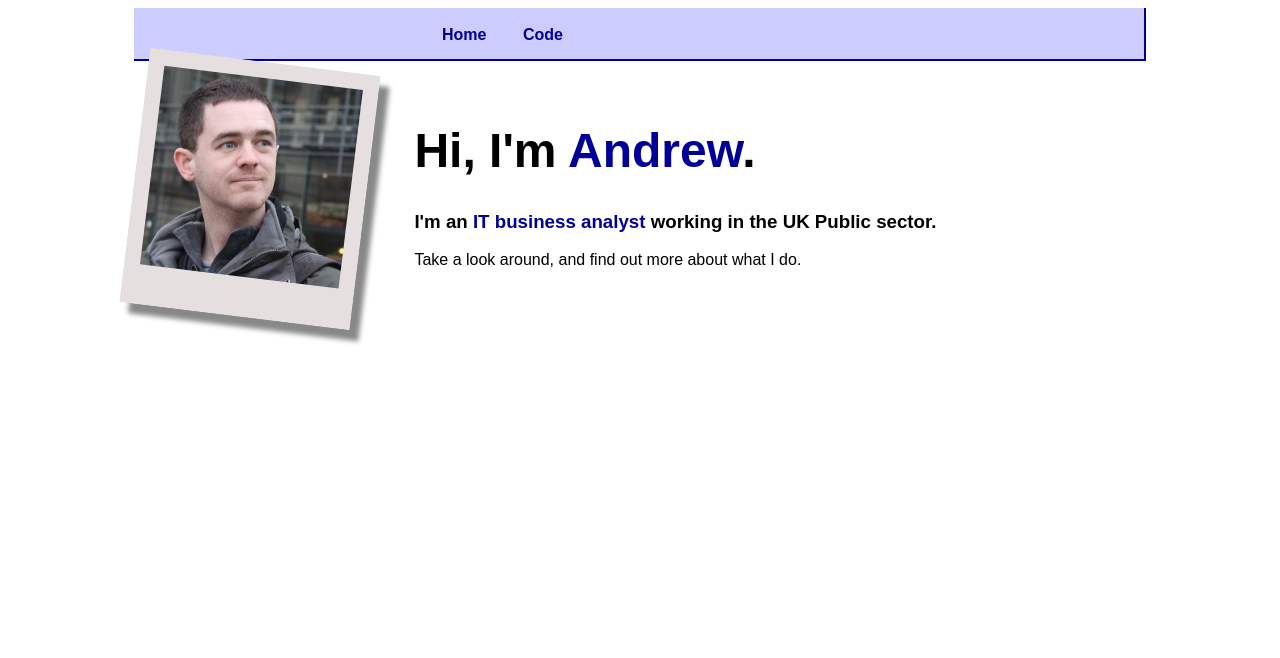
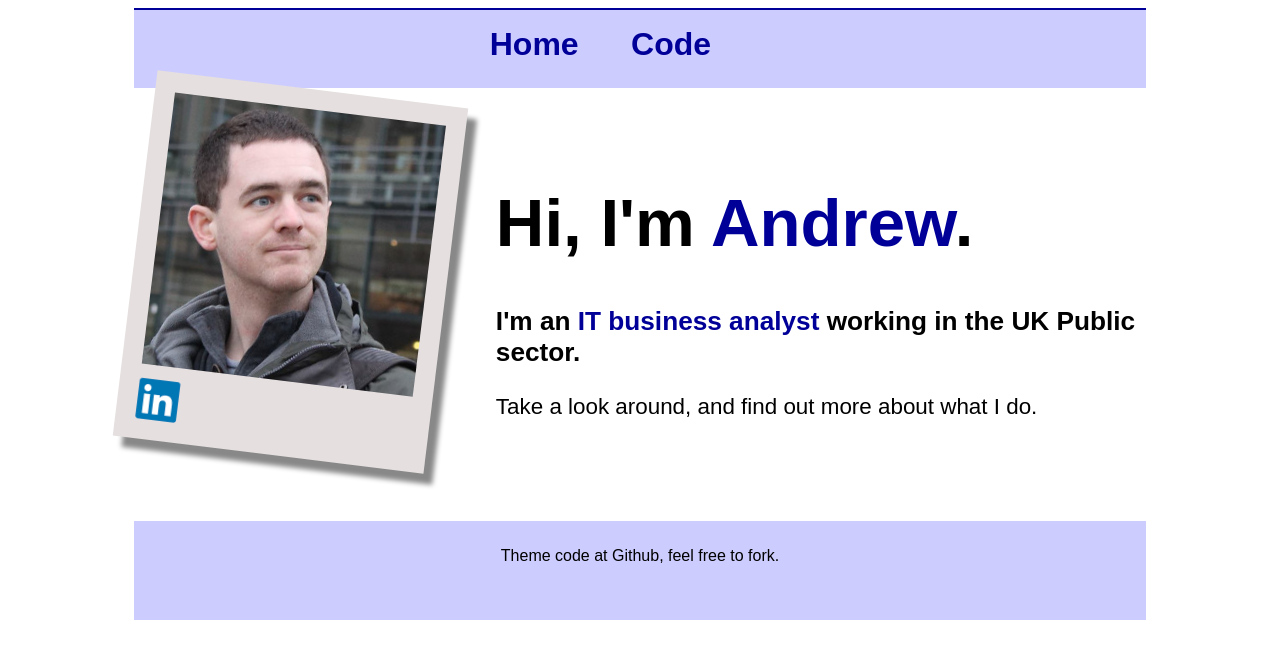
Before and after one commit to fst0pped/fst0pped.github.io_deprecated, a plain HTML site: page _site/index.html in a window 1280 px wide. Drawn offline with Linux system fonts and the light colour scheme.

Commit message:
Proportions by percantage to fill the page. Footer added.

```diff
--- a/_site/assets/css/style.css
+++ b/_site/assets/css/style.css
@@ -9,49 +9,59 @@ html {
 }
 
 #profile {
-  width: 200px;
   -ms-transform: rotate(7deg); /* IE 9 */
   -webkit-transform: rotate(7deg); /* Chrome, Safari, Opera */
   transform: rotate(7deg);
-  padding: 1em 1em 2.5em 1em;
+  width: 27%;
+  padding: 2%;
   float: left;
   margin-right: 3em;
   background-color: #e5dfdf;
   box-shadow: 10px 10px 5px #888888;
 }
 
+#profile img#me {
+  width: 100%;
+}
+
+#profile img.logo {
+  width: 15%;
+  margin-top: 5%;
+}
+
 #contactCard .textBlock {
-  padding-top: 30px;
+  width: 100%;
+  padding-top: 5%;
+  font-size: 140%;
 }
 
 #nav {
-  height: 3em;
-  padding: 0.1em;
+  height: 10%;
   background-color: #ccf;
-  border-bottom: 2px solid #009;
-  border-right: 2px solid #009;
+  border-top: 2px solid #009;
 }
 
 #nav li {
   display: inline;
-  padding: 1em;
+  padding: 0em 1.5em;
 }
 
 #nav li:first-child {
-  margin-left: 250px;
+  margin-left: 30%;
 }
 
 #nav a {
   color: #009;
   text-decoration: none;
   font-weight: bold;
+  font-size: 200%;
 }
 
 #nav a:hover {
   color: #fff;
   background-color: #009;
-  padding: 1.5em;
-  margin: -1.5em
+  padding: 1em;
+  margin: -1em
 }
 
 h1 {
@@ -61,3 +71,11 @@ h1 {
 .blue {
   color: #009;
 }
+
+#footer {
+  height: 10%;
+  background-color: #ccf;
+  margin-top: 10%;
+  padding: 1%;
+  text-align: center;
+}
--- a/_site/index.html
+++ b/_site/index.html
@@ -16,12 +16,21 @@
   </ul>
 </div>
 
-      <img id="profile" src="assets/images/me.jpg" />
+  <div id="profile">
+    <div><img id="me" src="assets/images/me.jpg" /></div>
+    <div><a href="https://uk.linkedin.com/pub/andrew-campbell/29/867/10"><img class="logo" src="assets/images/linkedin.png" /></a></div>
+  </div>
+
   <div class="textBlock">
     <h1>Hi, I'm <span class="blue">Andrew</span>.</h1>
     <h3>I'm an <span class="blue">IT business analyst</span> working in the UK Public sector.</h3>
     <p>Take a look around, and find out more about what I do.</p>
   </div>
+
+  <div id="footer">
+  <p>Theme code at Github, feel free to fork.</p>
+</div>
+
 </div>
 
   </body>
--- a/assets/css/style.css
+++ b/assets/css/style.css
@@ -9,49 +9,59 @@ html {
 }
 
 #profile {
-  width: 200px;
   -ms-transform: rotate(7deg); /* IE 9 */
   -webkit-transform: rotate(7deg); /* Chrome, Safari, Opera */
   transform: rotate(7deg);
-  padding: 1em 1em 2.5em 1em;
+  width: 27%;
+  padding: 2%;
   float: left;
   margin-right: 3em;
   background-color: #e5dfdf;
   box-shadow: 10px 10px 5px #888888;
 }
 
+#profile img#me {
+  width: 100%;
+}
+
+#profile img.logo {
+  width: 15%;
+  margin-top: 5%;
+}
+
 #contactCard .textBlock {
-  padding-top: 30px;
+  width: 100%;
+  padding-top: 5%;
+  font-size: 140%;
 }
 
 #nav {
-  height: 3em;
-  padding: 0.1em;
+  height: 10%;
   background-color: #ccf;
-  border-bottom: 2px solid #009;
-  border-right: 2px solid #009;
+  border-top: 2px solid #009;
 }
 
 #nav li {
   display: inline;
-  padding: 1em;
+  padding: 0em 1.5em;
 }
 
 #nav li:first-child {
-  margin-left: 250px;
+  margin-left: 30%;
 }
 
 #nav a {
   color: #009;
   text-decoration: none;
   font-weight: bold;
+  font-size: 200%;
 }
 
 #nav a:hover {
   color: #fff;
   background-color: #009;
-  padding: 1.5em;
-  margin: -1.5em
+  padding: 1em;
+  margin: -1em
 }
 
 h1 {
@@ -61,3 +71,11 @@ h1 {
 .blue {
   color: #009;
 }
+
+#footer {
+  height: 10%;
+  background-color: #ccf;
+  margin-top: 10%;
+  padding: 1%;
+  text-align: center;
+}
```
Also changed, not shown: _includes/footer.html (+1 -0 lines), _site/projects/index.html (+2 -2 lines), index.html (+7 -1 lines), projects/index.html (+1 -1 lines), _site/assets/images/linkedin.png (added), assets/images/linkedin.png (added). Lines whose indentation alone changed are shown as unchanged.
